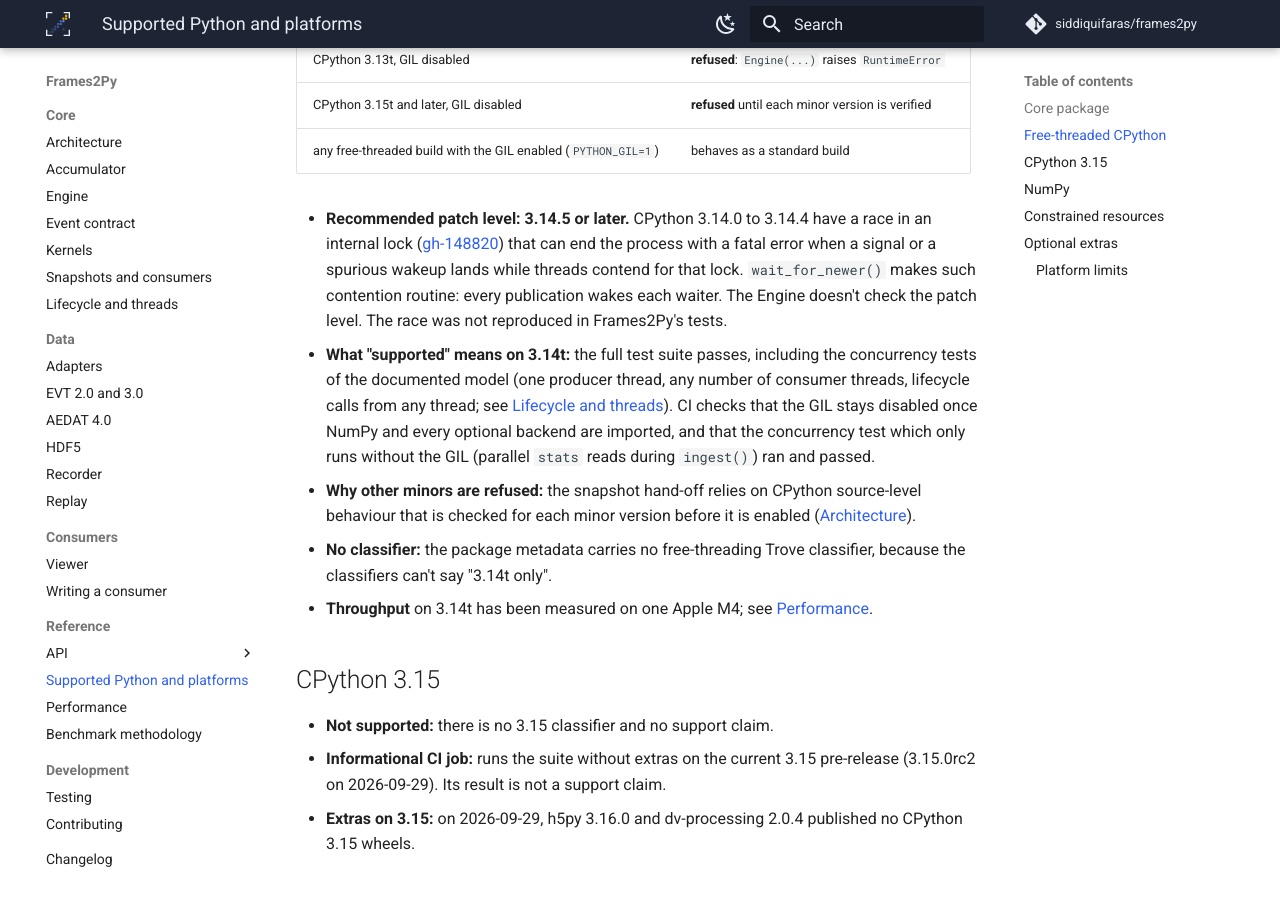
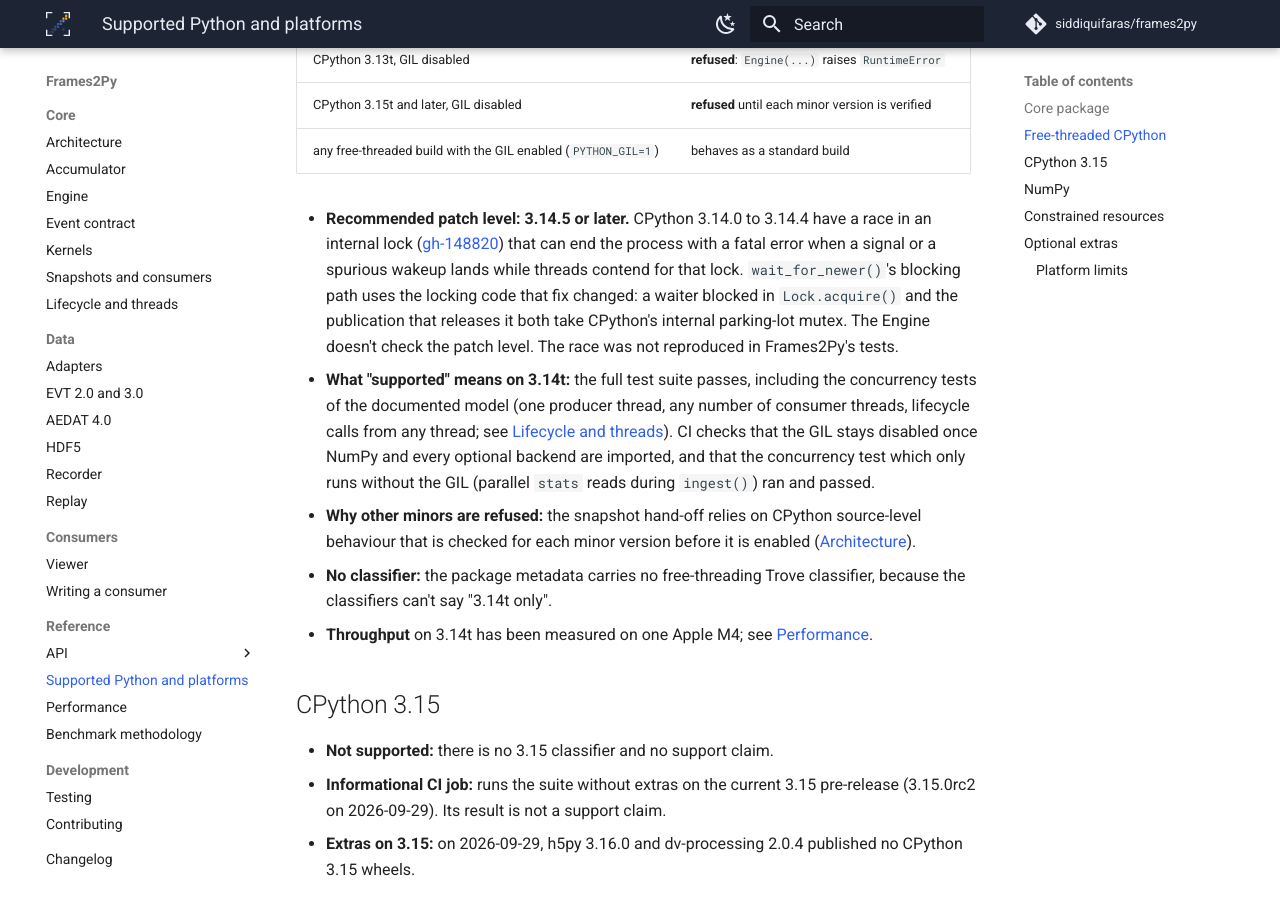
Before and after one commit to siddiquifaras/frames2py, an MkDocs documentation site: the page built from docs/content/reference/support.md, in a window 1280 px wide and 900 px high, scrolled down 1153 px. Built offline with MkDocs 1.6.1 and Material for MkDocs 9.7.7, drawn with Linux system fonts in a browser that asks for light colours; comment, search, counter and statistics services are not loaded.

Commit message:
docs: state the gh-148820 exposure and the producer-interrupt limit
The support pages say what was verified: wait_for_newer's blocking path takes the locking code gh-148820 fixed. The wait_for_newer docs say that a Ctrl-C on the producer mid-publication can leave one waiter blocked until its timeout.

```diff
--- a/docs/content/reference/support.md
+++ b/docs/content/reference/support.md
@@ -41,9 +41,10 @@ The core needs NumPy and nothing else. It is pure Python (a `py3-none-any` wheel
 - **Recommended patch level: 3.14.5 or later.** CPython 3.14.0 to 3.14.4 have a race in an
   internal lock ([gh-148820](https://github.com/python/cpython/issues/148820)) that can end
   the process with a fatal error when a signal or a spurious wakeup lands while threads
-  contend for that lock. `wait_for_newer()` makes such contention routine: every publication
-  wakes each waiter. The Engine doesn't check the patch level. The race was not reproduced
-  in Frames2Py's tests.
+  contend for that lock. `wait_for_newer()`'s blocking path uses the locking code that fix
+  changed: a waiter blocked in `Lock.acquire()` and the publication that releases it both
+  take CPython's internal parking-lot mutex. The Engine doesn't check the patch level. The
+  race was not reproduced in Frames2Py's tests.
 - **What "supported" means on 3.14t:** the full test suite passes, including the
   concurrency tests of the documented model (one producer thread, any number of consumer
   threads, lifecycle calls from any thread; see
```
Also changed, not shown: docs/content/core/lifecycle.md (+4 -3 lines), docs/content/core/snapshots.md (+5 -0 lines).
